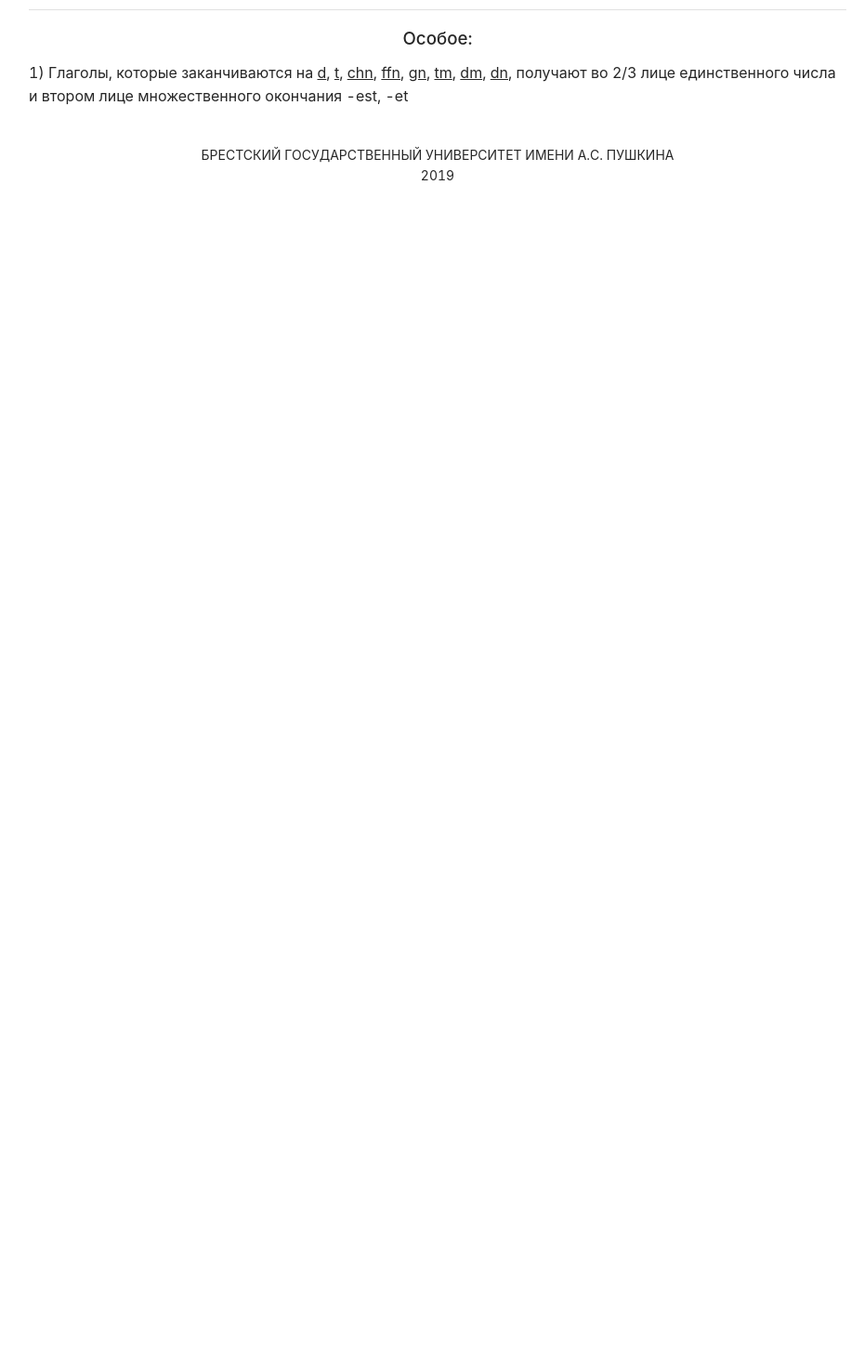
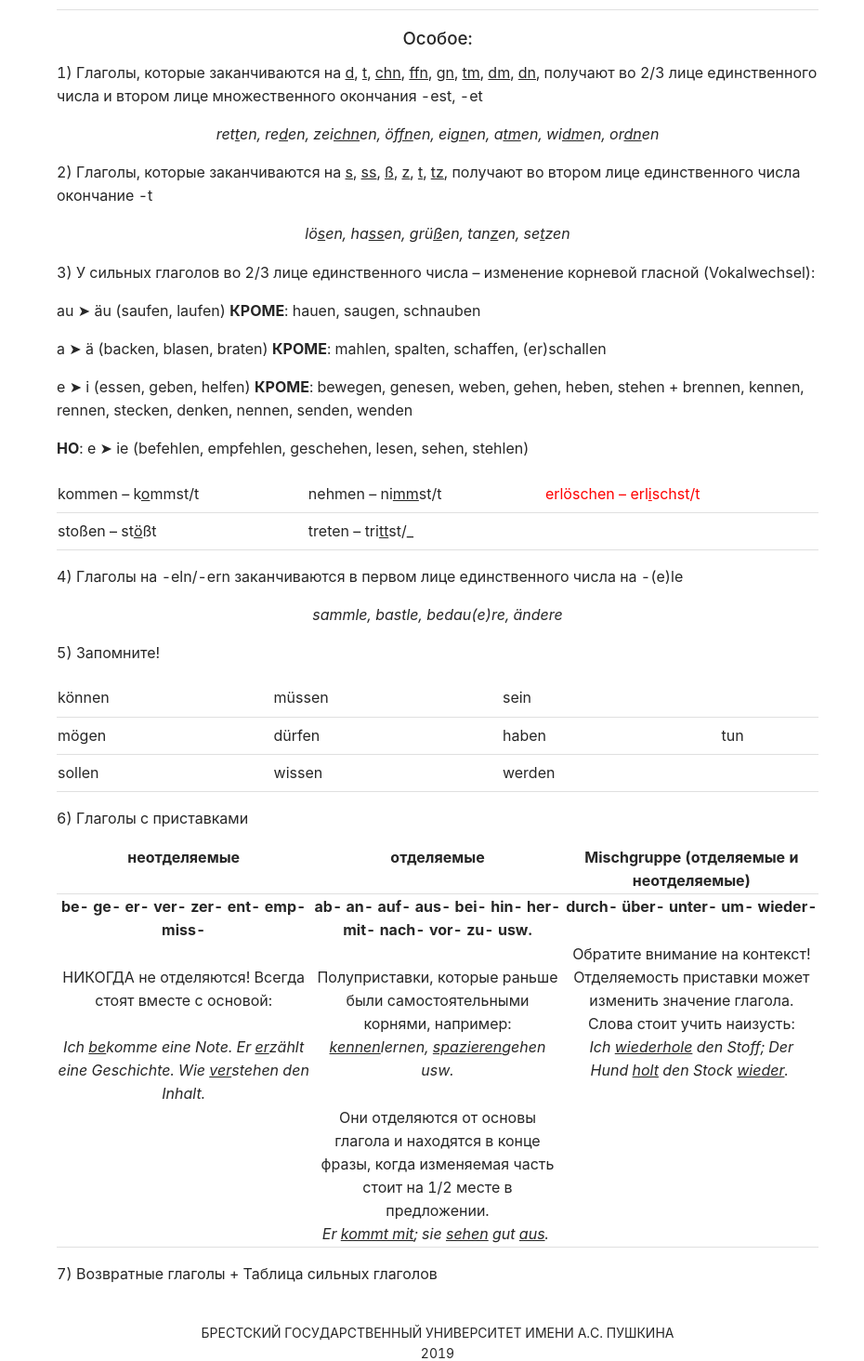
Before and after one commit to Guseff/german-proj, a React app: page /prasence in a window 1280 px wide. Shown: the part 586-2050 px from the top of the page at 93% size, without its empty margins (169-1099 px from the left). Before the commit the page ends 810 px from the top, so only its background shows below. Built offline with nearby package versions, Linux system fonts and the light colour scheme.

Commit message:
feat: comopite prasence page

```diff
--- a/src/assets/styles/index.css
+++ b/src/assets/styles/index.css
@@ -4,6 +4,23 @@
 
 .capital {
   text-transform: capitalize;
+}
+
+.cursive {
+  font-style: italic;
+}
+
+.bold {
+  font-weight: bold;
+}
+
+.strong {
+  font-weight: bold;
+  text-transform: uppercase;
+}
+
+.red {
+  color: red;
 }
 
 .main-wrapper {
@@ -30,6 +47,10 @@
   border-right: 0;
 }
 
+.page-content {
+  padding: 0 30px;
+}
+
 .page-content--img {
   width: 148px;
   margin: 0 auto;
@@ -39,13 +60,15 @@
   width: 100%;
   margin-bottom: 1em;
 }
+.page-content--table th {
+  width: 33%;
+  text-align: center;
+  vertical-align: top;
+}
 .page-content--table tr {
   height: 40px;
   border-bottom: 1px solid rgba(0,0,0,0.12);
 }
-/* .page-content--table td {
-  text-align: center;
-} */
 .page-content--table .low-cell {
   width: 14%;
 }
@@ -57,6 +80,12 @@
 }
 .page-content--table .bold-cell {
   font-weight: bold;
+}
+.page-content--table .top-cell {
+  vertical-align: top;
+}
+.page-content--table .centered-cell {
+  text-align: center;
 }
 
 .lang-btn,
--- a/src/components/Prasence.jsx
+++ b/src/components/Prasence.jsx
@@ -79,6 +79,231 @@ const Prasence = () => {
         -est, -et&nbsp;
         {`${t('spec-1-3')} `}
       </p>
+      <p className="centered cursive">
+        ret
+        <u>t</u>
+        en, re
+        <u>d</u>
+        en, zei
+        <u>chn</u>
+        en,&nbsp;ö
+        <u>ffn</u>
+        en, ei
+        <u>gn</u>
+        en,&nbsp;a
+        <u>tm</u>
+        en, wi
+        <u>dm</u>
+        en, or
+        <u>dn</u>
+        en
+      </p>
+      <p>
+        2)&nbsp;
+        {`${t('spec-1-1')} `}
+        <u>s</u>
+        &#44;&nbsp;
+        <u>ss</u>
+        &#44;&nbsp;
+        <u>ß</u>
+        &#44;&nbsp;
+        <u>z</u>
+        &#44;&nbsp;
+        <u>t</u>
+        &#44;&nbsp;
+        <u>tz</u>
+        &#44;&nbsp;
+        {`${t('spec-2-2')} `}
+        -t&nbsp;
+        {`${t('spec-2-3')} `}
+      </p>
+      <p className="centered cursive">
+        lö
+        <u>s</u>
+        en, ha
+        <u>ss</u>
+        en, grü
+        <u>ß</u>
+        en, tan
+        <u>z</u>
+        en, se
+        <u>t</u>
+        zen
+      </p>
+      <p>
+        3)&nbsp;
+        {`${t('spec-3-1')} `}
+      </p>
+      <p>
+        au ➤ äu (saufen, laufen)&nbsp;
+        <span className="strong">{`${t('except')}`}</span>
+        :&nbsp;hauen, saugen, schnauben
+      </p>
+      <p>
+        a ➤ ä (backen, blasen, braten)&nbsp;
+        <span className="strong">{`${t('except')}`}</span>
+        :&nbsp;mahlen, spalten, schaffen, (er)schallen
+      </p>
+      <p>
+        e ➤ i (essen, geben, helfen)&nbsp;
+        <span className="strong">{`${t('except')}`}</span>
+        :&nbsp;bewegen, genesen, weben, gehen, heben, stehen + brennen, kennen,
+        rennen, stecken, denken, nennen, senden, wenden
+      </p>
+      <p>
+        <span className="strong">{`${t('but')}`}</span>
+        :&nbsp;e ➤ ie (befehlen, empfehlen, geschehen, lesen, sehen, stehlen)
+      </p>
+      <table className="page-content--table">
+        <tbody>
+          <tr>
+            <td>
+              kommen –&nbsp;k
+              <u>o</u>
+              mmst/t
+            </td>
+            <td>
+              nehmen – ni
+              <u>mm</u>
+              st/t
+            </td>
+            <td className="red">
+              erlöschen – erl
+              <u>i</u>
+              schst/t
+            </td>
+          </tr>
+          <tr>
+            <td>
+              stoßen – st
+              <u>ö</u>
+              ßt
+            </td>
+            <td>
+              treten – tri
+              <u>tt</u>
+              st/_
+            </td>
+            <td> </td>
+          </tr>
+        </tbody>
+      </table>
+      <p>
+        4)&nbsp;
+        {`${t('spec-4-1')} `}
+        -eln/-ern&nbsp;
+        {`${t('spec-4-2')} `}
+        -(e)le
+      </p>
+      <p className="centered cursive">sammle, bastle, bedau(e)re, ändere</p>
+      <p>
+        5)&nbsp;
+        {`${t('remember')}!`}
+      </p>
+      <table className="page-content--table">
+        <tbody>
+          <tr>
+            <td>können</td>
+            <td>müssen</td>
+            <td>sein</td>
+            <td> </td>
+          </tr>
+          <tr>
+            <td>mögen</td>
+            <td>dürfen</td>
+            <td>haben</td>
+            <td>tun</td>
+          </tr>
+          <tr>
+            <td>sollen</td>
+            <td>wissen</td>
+            <td>werden</td>
+            <td> </td>
+          </tr>
+        </tbody>
+      </table>
+      <p>
+        6)&nbsp;
+        {`${t('prefixes')}`}
+      </p>
+      <table className="page-content--table">
+        <tbody>
+          <tr>
+            <th>{`${t('inseparable')}`}</th>
+            <th>{`${t('separable')}`}</th>
+            <th>{`${t('mixed group')}`}</th>
+          </tr>
+          <tr>
+            <td className="top-cell centered-cell">
+              <span className="bold">
+                be- ge- er- ver- zer- ent- emp- miss-
+              </span>
+              <br />
+              <br />
+              <span>{`${t('spec-6-1')}`}</span>
+              <br />
+              <br />
+              <span className="cursive">
+                Ich&nbsp;
+                <u>be</u>
+                komme eine Note. Er&nbsp;
+                <u>er</u>
+                zählt eine Geschichte. Wie&nbsp;
+                <u>ver</u>
+                stehen den Inhalt.
+              </span>
+            </td>
+            <td className="top-cell centered-cell">
+              <span className="bold">
+                ab- an- auf- aus- bei- hin- her- mit- nach- vor- zu- usw.
+              </span>
+              <br />
+              <br />
+              <span>{`${t('spec-6-2')}`}</span>
+              <br />
+              <span className="cursive">
+                <u>kennen</u>
+                lernen,&nbsp;
+                <u>spazieren</u>
+                gehen usw.
+              </span>
+              <br />
+              <br />
+              <span>{`${t('spec-6-3')}`}</span>
+              <br />
+              <span className="cursive">
+                Er&nbsp;
+                <u>kommt mit</u>
+                ;&nbsp;sie&nbsp;
+                <u>sehen</u>
+                &nbsp;gut&nbsp;
+                <u>aus</u>
+                .&nbsp;
+              </span>
+            </td>
+            <td className="top-cell centered-cell">
+              <span className="bold">durch- über- unter- um- wieder-</span>
+              <br />
+              <br />
+              <span>{`${t('spec-6-4')}`}</span>
+              <br />
+              <span className="cursive">
+                Ich&nbsp;
+                <u>wiederhole</u>
+                &nbsp;den Stoff; Der Hund&nbsp;
+                <u>holt</u>
+                &nbsp;den Stock&nbsp;
+                <u>wieder</u>
+                .&nbsp;
+              </span>
+            </td>
+          </tr>
+        </tbody>
+      </table>
+      <p>
+        7)&nbsp;
+        {`${t('reflexiva')}`}
+      </p>
     </Content>
   )
 }
--- a/src/translation/data.json
+++ b/src/translation/data.json
@@ -13,7 +13,24 @@
       "special": "Особое",
       "spec-1-1": "Глаголы, которые заканчиваются на",
       "spec-1-2": "получают во 2/3 лице единственного числа и втором лице множественного окончания",
-      "spec-1-3": ""
+      "spec-2-2": "получают во втором лице единственного числа окончание",
+      "spec-1-3": "",
+      "spec-2-3": "",
+      "spec-3-1": "У сильных глаголов во 2/3 лице единственного числа – изменение корневой гласной (Vokalwechsel):",
+      "except": "кроме",
+      "but": "но",
+      "spec-4-1": "Глаголы на",
+      "spec-4-2": "заканчиваются в первом лице единственного числа на",
+      "remember": "Запомните",
+      "prefixes": "Глаголы с приставками",
+      "spec-6-1": "НИКОГДА не отделяются! Всегда стоят вместе с основой:",
+      "spec-6-2": "Полуприставки, которые раньше были самостоятельными корнями, например:",
+      "spec-6-3": "Они отделяются от основы глагола и находятся в конце фразы, когда изменяемая часть стоит на 1/2 месте в предложении.",
+      "spec-6-4": "Обратите внимание на контекст! Отделяемость приставки может изменить значение глагола. Слова стоит учить наизусть:",
+      "inseparable": "неотделяемые",
+      "separable": "отделяемые",
+      "mixed group": "Mischgruppe (отделяемые и неотделяемые)",
+      "reflexiva": "Возвратные глаголы + Таблица сильных глаголов"
     }
   },
   "en": {
@@ -30,7 +47,24 @@
       "special": "Special",
       "spec-1-1": "Verbs that end with",
       "spec-1-2": "get the endings",
-      "spec-1-3": "in the 2nd/3rd Person Singular and the 2nd Person Plural"
+      "spec-2-2": "get the ending",
+      "spec-1-3": "in the 2nd/3rd Person Singular and the 2nd Person Plural",
+      "spec-2-3": "in the 2nd Person Singular",
+      "spec-3-1": "Irregular verbs in the 2nd and the 3rd Person Singular – Vokalwechsel (change of the root vowel):",
+      "except": "except",
+      "but": "but",
+      "spec-4-1": "Verbs that end with",
+      "spec-4-2": "get in the 1st Person Singular the ending",
+      "remember": "Remember",
+      "prefixes": "The verbs with prefixes",
+      "spec-6-1": "NEVER separable! They always go together with the root:",
+      "spec-6-2": "the semi-prefixes that are (or were earlier) independent, as:",
+      "spec-6-3": "The prefixes are separated from the root if the finite verb stays at the 1st or the 2nd place in the sentence, and the prefixes are placed at the end of the phrase themselves.",
+      "spec-6-4": "Pay attention to the context! The separability of the prefix can change the meaning of the verb. The words need to be learned by heart:",
+      "inseparable": "inseparable",
+      "separable": "separable",
+      "mixed group": "Mixed group (separable & inseparable)",
+      "reflexiva": "Reflexiva + Table of irregular verbs"
     }
   },
   "de": {
@@ -47,7 +81,24 @@
       "special": "Besonderes",
       "spec-1-1": "Verben, die auf",
       "spec-1-2": "enden, bekommen in der 2./3. Person Singular und der 2. Person Plural die Endungen",
-      "spec-1-3": ""
+      "spec-2-2": "enden, bekommen in der 2. Person Singular die Endung",
+      "spec-1-3": "",
+      "spec-2-3": "",
+      "spec-3-1": "Bei den starken Verben in der 2./3. Person Singular – Vokalwechsel:",
+      "except": "außer",
+      "but": "aber",
+      "spec-4-1": "Verben , die auf",
+      "spec-4-2": "enden, bekommen in der 1. Person Singular die Endung",
+      "remember": "Zum Merken",
+      "prefixes": "Die Verben mit Präfixen",
+      "spec-6-1": "Sind NIE trennbar! Sie stehen immer mit der Wurzel zusammen:",
+      "spec-6-2": "Halbpräfixe, die früher selbständig waren, wie in:",
+      "spec-6-3": "Sie werden von dem Stamm getrennt, wenn das finite Verb auf der 1./2. Stelle im Satz ist, und stehen dann am Ende des Satzes.",
+      "spec-6-4": "Beachten sie den Kontext! Trennbarkeit des Präfixes ändert die Bedeutung vom Verb. Die Wörter sind einfach zu lernen:",
+      "inseparable": "untrennbare",
+      "separable": "trennbare",
+      "mixed group": "Mischgruppe (trennbar & untrennbar)",
+      "reflexiva": "Reflexiva + Tabelle der starken Verben"
     }
   }
 }
```
